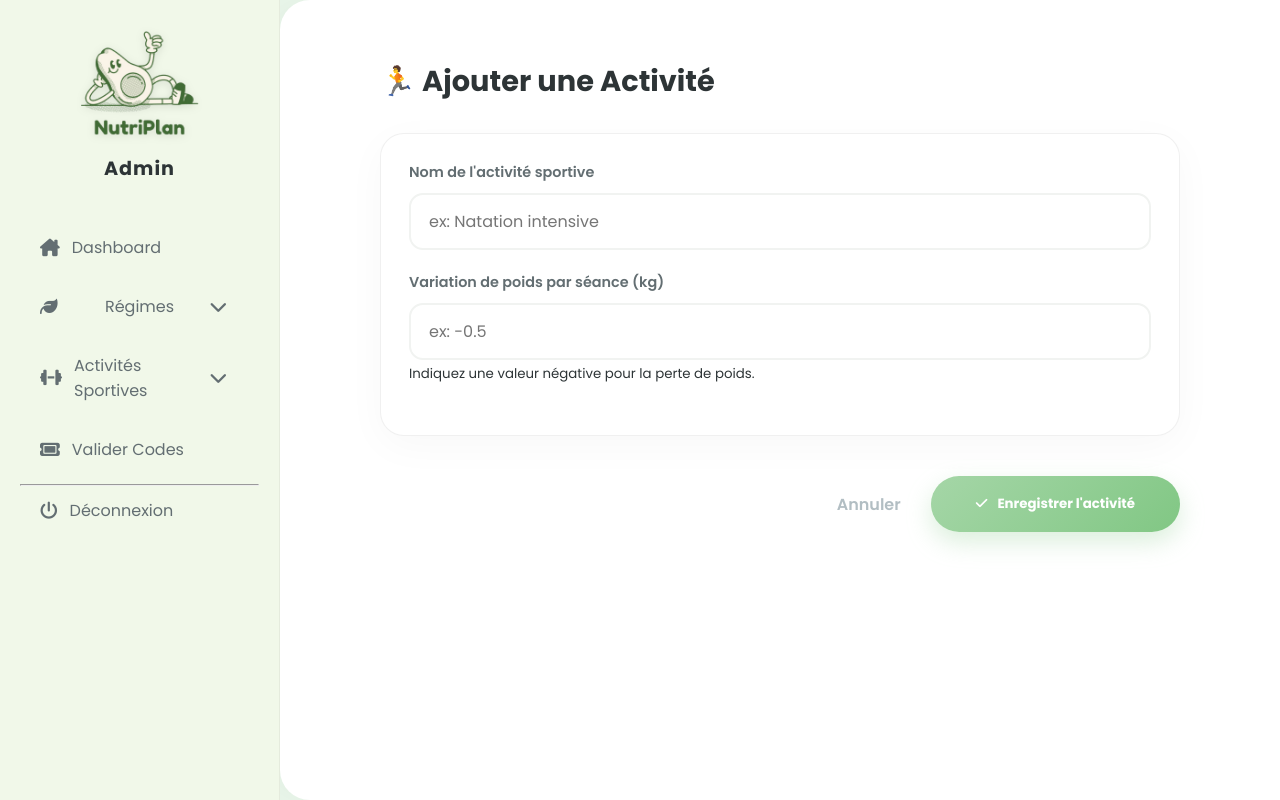
After one commit to Manouu200/PROJET-S4, a CodeIgniter 4 app: the page made by app/Views/admin/sports/create.php in a window 1280 px wide. The commit adds this page. Run offline with PHP 8.4 and a stand-in for CodeIgniter, Linux system fonts and the light colour scheme; the template is opened without the code that fills it, so the values that code supplies are empty; some libraries are stand-ins or nearby versions.

Commit message:
CRUD activites sportives

```diff
--- a/app/Controllers/AuthController.php
+++ b/app/Controllers/AuthController.php
@@ -30,7 +30,7 @@ class AuthController extends BaseController
             ]);
 
             return (strtolower($user['role']) === 'admin')
-                ? redirect()->to('/admin/regimes/create')
+                ? redirect()->to('/admin/dashboard')
                 : redirect()->to('/client/home');
         }
 
--- a/app/Views/admin/layout/main.php
+++ b/app/Views/admin/layout/main.php
@@ -3,9 +3,10 @@
 
 <head>
     <meta charset="UTF-8">
+    <meta name="viewport" content="width=device-width, initial-scale=1.0">
     <title><?= $this->renderSection('title') ?> – NutriAdmin</title>
     <link rel="stylesheet" href="<?= base_url('assets/css/admin.css') ?>">
-    <link rel="stylesheet" href="https://cdnjs.cloudflare.com/ajax/libs/font-awesome/6.0.0/css/all.min.css">
+    <link rel="stylesheet" href="https://cdnjs.cloudflare.com/ajax/libs/font-awesome/6.4.0/css/all.min.css">
     <link href="https://fonts.googleapis.com/css2?family=Poppins:wght@400;600;700&display=swap" rel="stylesheet">
 </head>
 
@@ -14,8 +15,9 @@
         <aside class="sidebar">
             <div class="brand">
                 <img src="<?= base_url('assets/NutriPlan.png') ?>" alt="Logo NutriPlan" class="brand-logo">
-                <span style="text-transform: none;">Admin</span>
+                <span style="text-transform: none; font-weight: 700; color: #2d3436;">Admin</span>
             </div>
+
             <nav>
                 <ul>
                     <li>
@@ -24,7 +26,7 @@
                         </a>
                     </li>
 
-                    <li class="has-submenu">
+                    <li class="has-submenu <?= (strpos(uri_string(), 'admin/regimes') !== false) ? 'open' : '' ?>">
                         <a href="javascript:void(0)" class="submenu-toggle <?= (strpos(uri_string(), 'admin/regimes') !== false) ? 'active' : '' ?>">
                             <i class="fa-solid fa-leaf"></i>
                             <span>Régimes</span>
@@ -32,20 +34,48 @@
                         </a>
                         <ul class="submenu">
                             <li>
-                                <a href="<?= base_url('admin/regimes') ?>">
+                                <a href="<?= base_url('admin/regimes') ?>" class="<?= (uri_string() == 'admin/regimes') ? 'sub-active' : '' ?>">
                                     <i class="fa-solid fa-list"></i> Liste des régimes
                                 </a>
                             </li>
                             <li>
-                                <a href="<?= base_url('admin/regimes/create') ?>">
+                                <a href="<?= base_url('admin/regimes/create') ?>" class="<?= (uri_string() == 'admin/regimes/create') ? 'sub-active' : '' ?>">
                                     <i class="fa-solid fa-plus"></i> Ajouter un régime
                                 </a>
                             </li>
                         </ul>
                     </li>
 
+                    <li class="has-submenu <?= (strpos(uri_string(), 'admin/sports') !== false) ? 'open' : '' ?>">
+                        <a href="javascript:void(0)" class="submenu-toggle <?= (strpos(uri_string(), 'admin/sports') !== false) ? 'active' : '' ?>">
+                            <i class="fa-solid fa-dumbbell"></i>
+                            <span>Activités Sportives</span>
+                            <i class="fa-solid fa-chevron-down arrow"></i>
+                        </a>
+                        <ul class="submenu">
+                            <li>
+                                <a href="<?= base_url('admin/sports') ?>" class="<?= (uri_string() == 'admin/sports') ? 'sub-active' : '' ?>">
+                                    <i class="fa-solid fa-person-running"></i> Liste activités sportives
+                                </a>
+                            </li>
+                            <li>
+                                <a href="<?= base_url('admin/sports/create') ?>" class="<?= (uri_string() == 'admin/sports/create') ? 'sub-active' : '' ?>">
+                                    <i class="fa-solid fa-plus"></i> Ajouter activité sportive
+                                </a>
+                            </li>
+                        </ul>
+                    </li>
+
                     <li>
-                        <a href="<?= base_url('logout') ?>">
+                        <a href="<?= base_url('admin/codes') ?>" class="<?= (uri_string() == 'admin/codes') ? 'active' : '' ?>">
+                            <i class="fa-solid fa-ticket"></i> Valider Codes
+                        </a>
+                    </li>
+
+                    <hr class="nav-separator">
+
+                    <li>
+                        <a href="<?= base_url('logout') ?>" class="logout-link">
                             <i class="fa-solid fa-power-off"></i> Déconnexion
                         </a>
                     </li>
@@ -54,9 +84,30 @@
         </aside>
 
         <main class="main-content">
+            <?php if (session()->getFlashdata('success')): ?>
+                <div class="alert alert-success animate-fade-in">
+                    <i class="fa-solid fa-circle-check"></i> <?= session()->getFlashdata('success') ?>
+                </div>
+            <?php endif; ?>
+
+            <?php if (session()->getFlashdata('error')): ?>
+                <div class="alert alert-error animate-fade-in">
+                    <i class="fa-solid fa-circle-exclamation"></i> <?= session()->getFlashdata('error') ?>
+                </div>
+            <?php endif; ?>
+
             <?= $this->renderSection('content') ?>
         </main>
     </div>
+
+    <script>
+        document.querySelectorAll('.submenu-toggle').forEach(button => {
+            button.addEventListener('click', () => {
+                const parent = button.parentElement;
+                parent.classList.toggle('open');
+            });
+        });
+    </script>
 </body>
 
 </html>
--- /dev/null
+++ b/app/Views/admin/sports/create.php
@@ -0,0 +1,32 @@
+<?= $this->extend('admin/layout/main') ?>
+
+<?= $this->section('content') ?>
+<div class="admin-page-content" style="max-width: 800px;">
+    <div class="dashboard-header animate-fade-in">
+        <h1>🏃 Ajouter une Activité</h1>
+    </div>
+
+    <form action="<?= base_url('admin/sports/store') ?>" method="POST" class="pastel-form">
+        <div class="card glass-card">
+            <div class="card-body">
+                <div class="form-group">
+                    <label>Nom de l'activité sportive</label>
+                    <input type="text" name="nom" placeholder="ex: Natation intensive" required>
+                </div>
+                <div class="form-group">
+                    <label>Variation de poids par séance (kg)</label>
+                    <input type="number" step="0.01" name="poids_variation" placeholder="ex: -0.5" required>
+                    <small class="helper-text">Indiquez une valeur négative pour la perte de poids.</small>
+                </div>
+            </div>
+        </div>
+
+        <div class="form-footer-actions">
+            <a href="<?= base_url('admin/sports') ?>" class="btn-cancel">Annuler</a>
+            <button type="submit" class="btn-submit-gradient">
+                <i class="fa-solid fa-check"></i> Enregistrer l'activité
+            </button>
+        </div>
+    </form>
+</div>
+<?= $this->endSection() ?>
```
Also changed, not shown: app/Config/Routes.php (+8 -2 lines), app/Controllers/ActiviteSportiveController.php (added, +70 -0 lines), app/Views/admin/sports/edit.php (added, +51 -0 lines), app/Views/admin/sports/index.php (added, +55 -0 lines).
